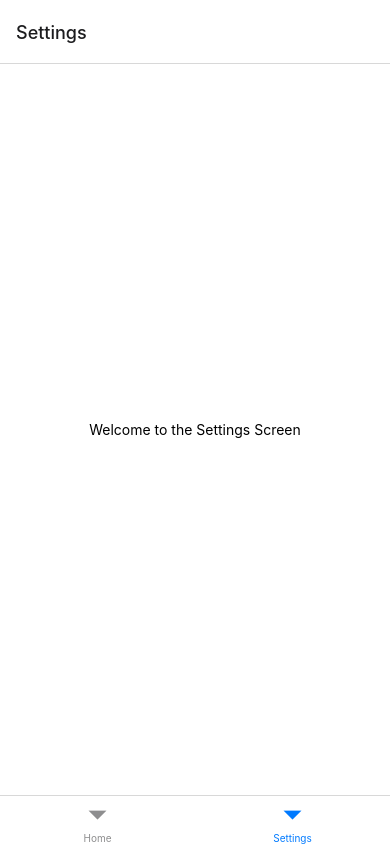
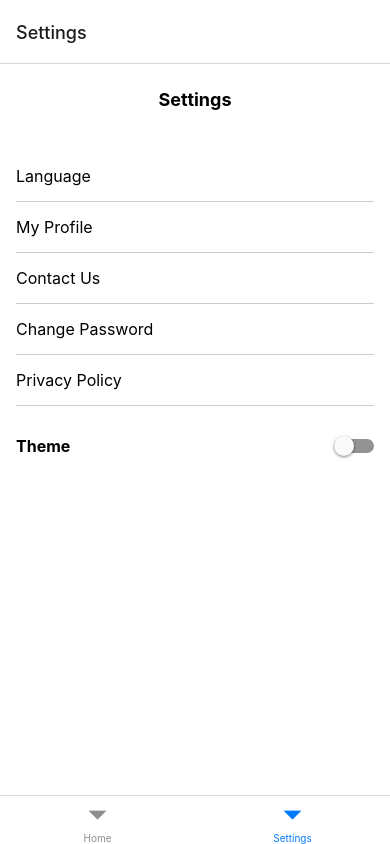
Before and after one commit to blip-cmd/rn-assignment5-11357610, a React Native app in the folder Wallet/: screen /Settings in a window 390 px wide. Built offline with nearby package versions, Linux system fonts and the light colour scheme.

Commit message:
Updated SettingsScreen UI and add theme switch

```diff
--- a/Wallet/src/SettingsScreen.js
+++ b/Wallet/src/SettingsScreen.js
@@ -1,20 +1,71 @@
 import React from 'react';
-import { View, SafeAreaView, StyleSheet, Text } from 'react-native';
+import { View, SafeAreaView, StyleSheet, Text, Switch, TouchableOpacity } from 'react-native';
 
 function SettingsScreen() {
+
     return (
-        <View style={styles.biggieBag}>
-            <Text>Welcome to the Settings Screen</Text>
-        </View>
+        <SafeAreaView style={styles.container}>
+            <View style={styles.header}>
+                <Text style={styles.headerText}>Settings</Text>
+            </View>
+            <View style={styles.content}>
+                <TouchableOpacity style={styles.item}>
+                    <Text style={styles.itemText}>Language</Text>
+                </TouchableOpacity>
+                <TouchableOpacity style={styles.item}>
+                    <Text style={styles.itemText}>My Profile</Text>
+                </TouchableOpacity>
+                <TouchableOpacity style={styles.item}>
+                    <Text style={styles.itemText}>Contact Us</Text>
+                </TouchableOpacity>
+                <TouchableOpacity style={styles.item}>
+                    <Text style={styles.itemText}>Change Password</Text>
+                </TouchableOpacity>
+                <TouchableOpacity style={styles.item}>
+                    <Text style={styles.itemText}>Privacy Policy</Text>
+                </TouchableOpacity>
+                <View style={styles.themeItem}>
+          <Text style={[styles.itemText, { fontWeight: "bold" }]}>Theme</Text>
+
+                    <Switch></Switch>
+                     {/* toHandle Switch */}
+                </View>
+            </View>
+        </SafeAreaView>
     );
 }
 
 const styles = StyleSheet.create({
-  biggieBag: {
-      flex: 1,
-      backgroundColor: "#fff",
-      alignItems: "center",
-      justifyContent: "center",
+    container: {
+        flex: 1,
+        backgroundColor: "#fff",
+    },
+    header: {
+        padding: 25,
+        alignItems: "center",
+    },
+    headerText: {
+        fontSize: 18,
+        fontWeight: "bold",
+
+    },
+    content: {
+        padding: 16,
+    },
+    item: {
+        paddingVertical: 15,
+        borderBottomWidth: 1,
+        borderBottomColor: "#ccc",
+    },
+    itemText: {
+        fontSize: 16,
+    },
+  themeItem: {
+    paddingTop: 30,
+    paddingVertical: 15,
+    flexDirection: "row",
+    justifyContent: "space-between",
+    alignItems: "center",
   },
 });
 
```
